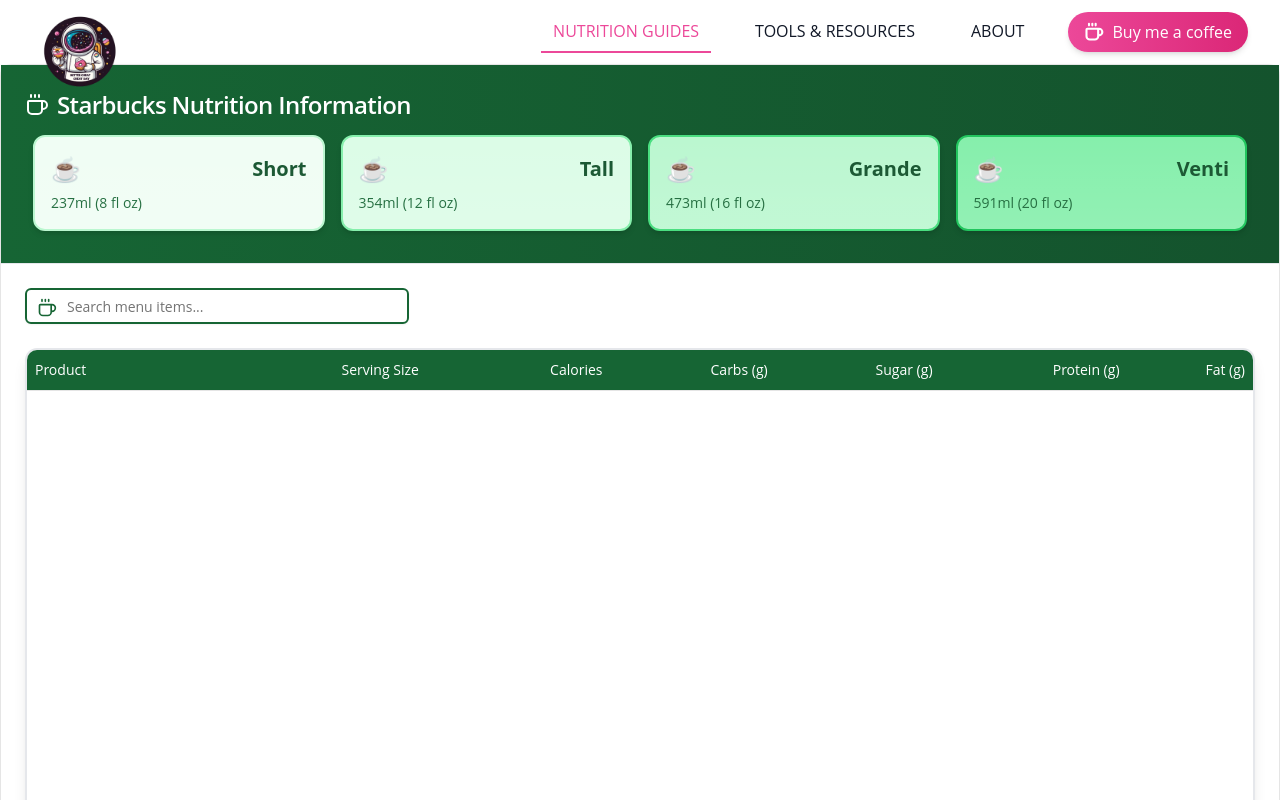
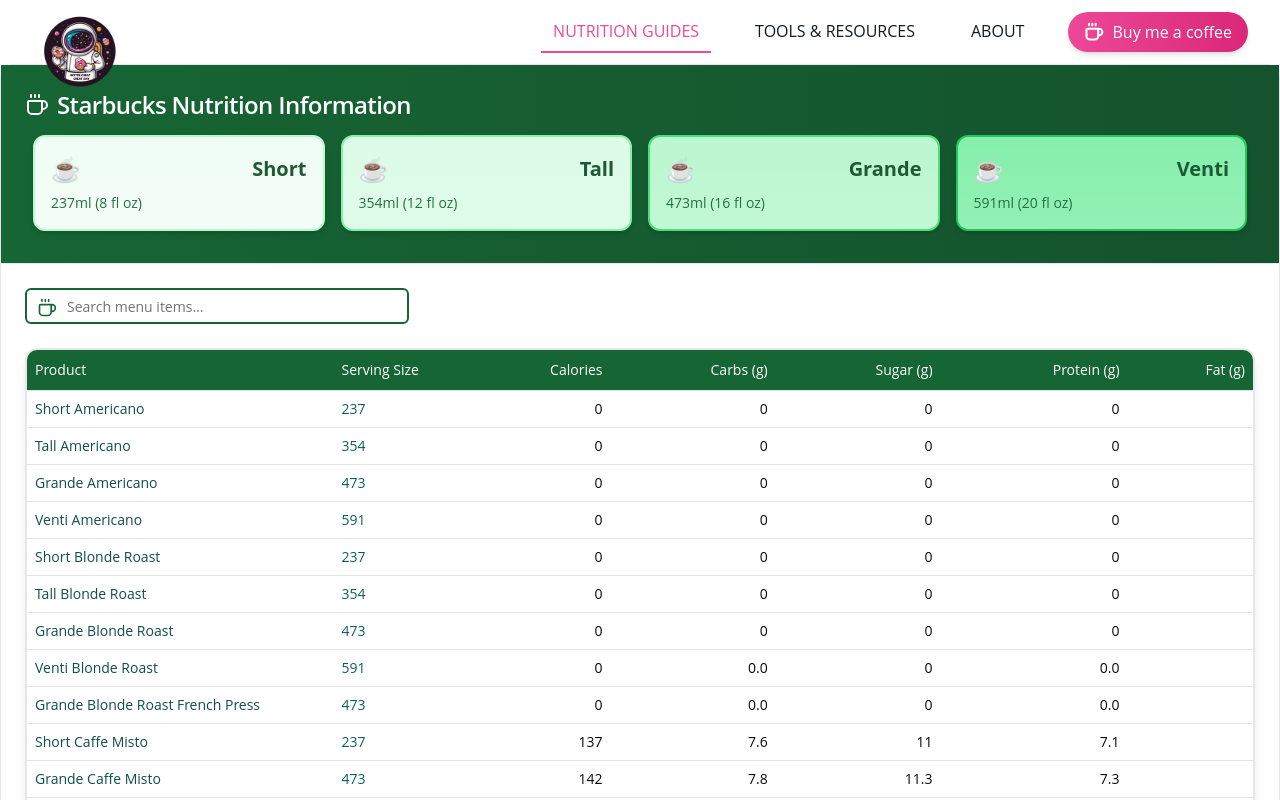
Before and after one commit to aloksingh3112/better-chear-day-v2, a Next.js app: page /starbucks in a window 1280 px wide. Shown: the top 800 px of the page. Built offline with nearby package versions, Linux system fonts and the light colour scheme.

Commit message:
fix starbucks desktop view

```diff
--- a/src/app/starbucks/page.tsx
+++ b/src/app/starbucks/page.tsx
@@ -101,6 +101,37 @@
     overscan: 5,
   });
 
+  const TableRows = useCallback(
+    ({ start, end }) => (
+      <>
+        {filteredData.slice(start, end).map((item, index) => (
+          <TableRow
+            key={start + index}
+            className="hover:bg-teal-50/50 transition-colors duration-200"
+          >
+            <TableCell className="font-medium text-teal-900">
+              {item["Product"]}
+            </TableCell>
+            <TableCell className="text-teal-800">
+              {item["Serving Size (ml)"]}
+            </TableCell>
+            <TableCell className="text-right">
+              {item["Energy (Kcal)"]}
+            </TableCell>
+            <TableCell className="text-right">{item["Protein (g)"]}</TableCell>
+            <TableCell className="text-right">
+              {item["Carbohydrate (g)"]}
+            </TableCell>
+            <TableCell className="text-right">
+              {item["Total Fat (g)"]}
+            </TableCell>
+          </TableRow>
+        ))}
+      </>
+    ),
+    [filteredData]
+  );
+
   return (
     <Card className="w-full bg-white">
       <CardHeader className="border-b border-gray-200 bg-gradient-to-r from-green-800 to-green-900 text-white">
@@ -181,6 +212,9 @@
                   </TableHead>
                 </TableRow>
               </TableHeader>
+              <TableBody>
+                <TableRows start={0} end={filteredData.length} />
+              </TableBody>
             </Table>
 
             <div
```
